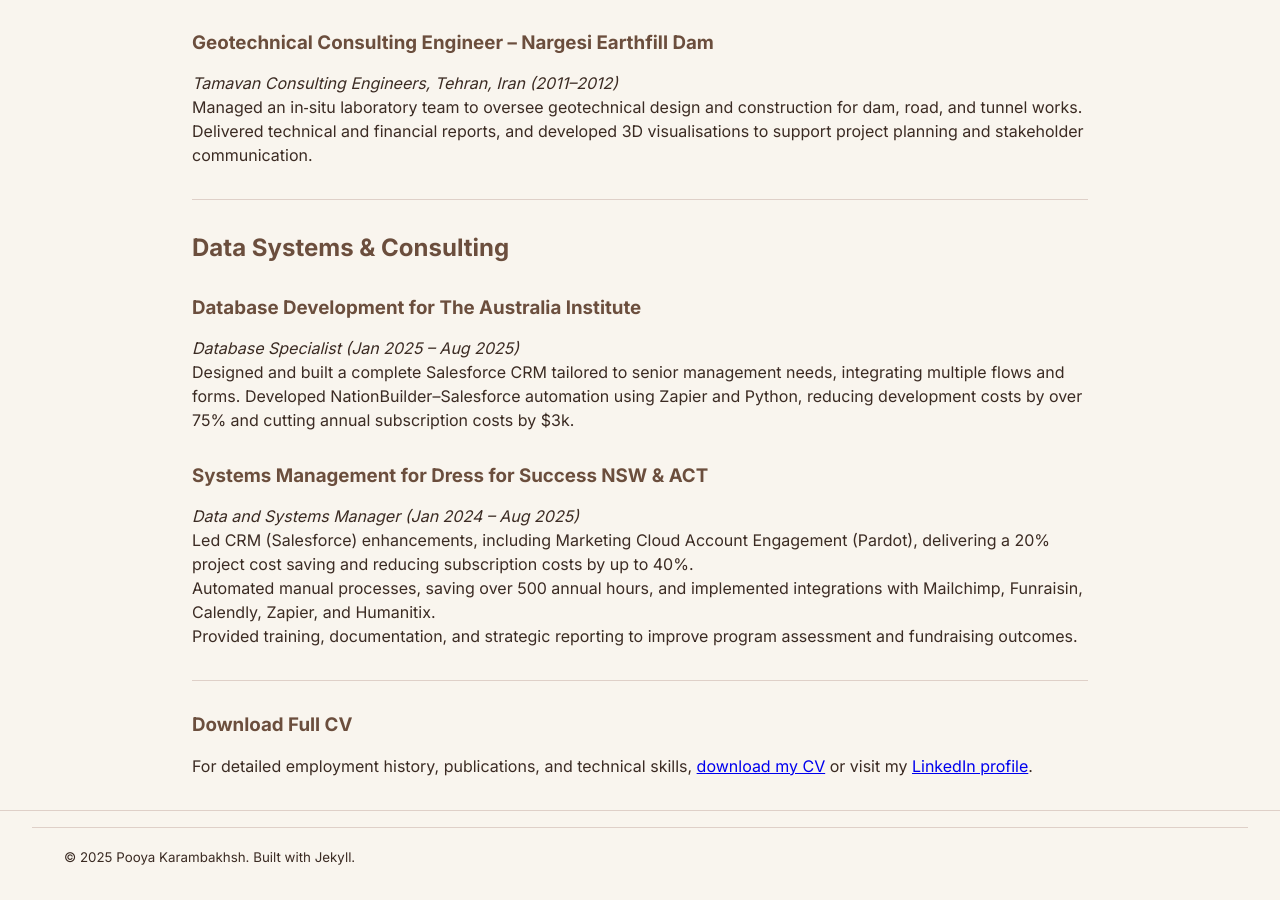
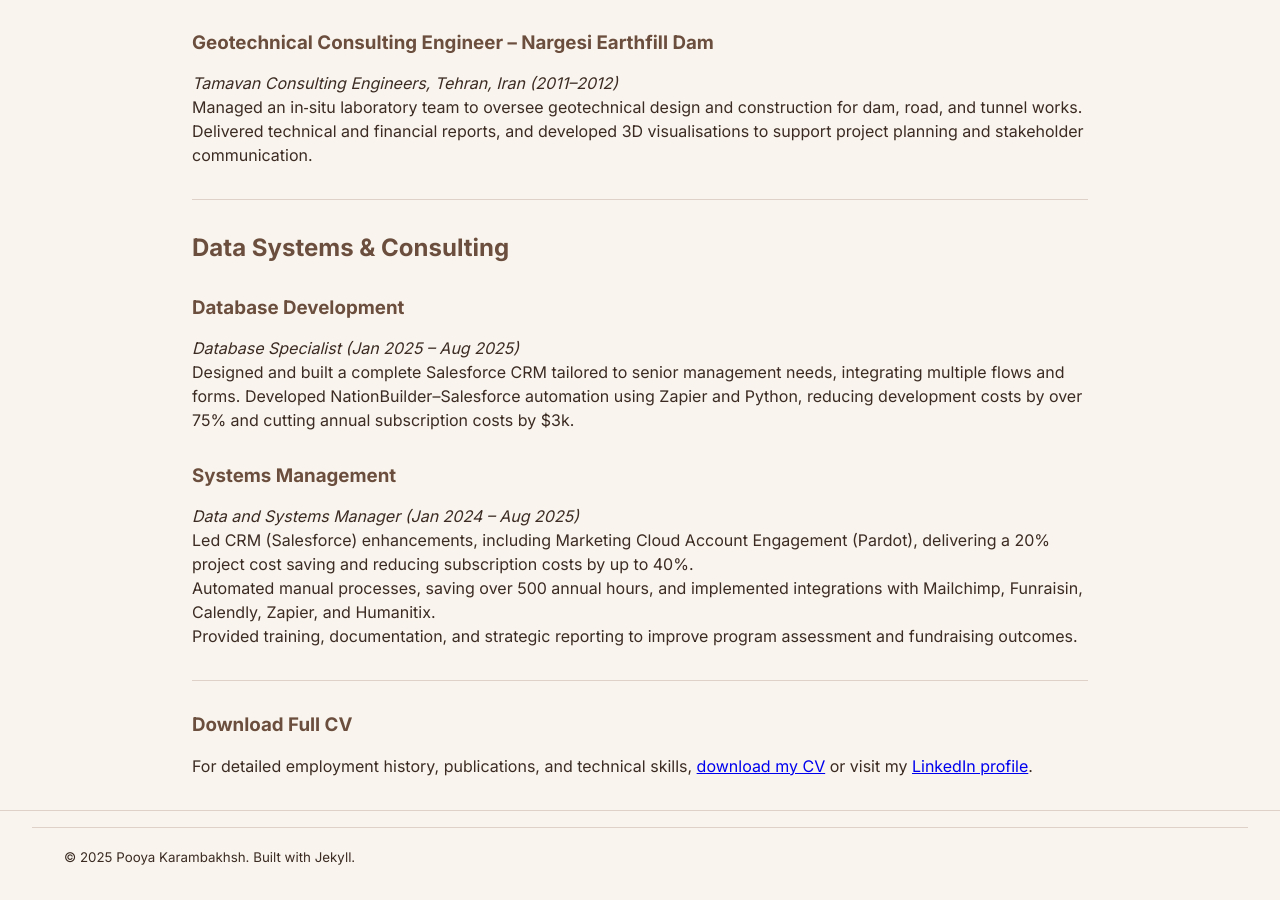
Before and after one commit to pooya-karambakhsh/pooya-karambakhsh.github.io, a Jekyll site: the page built from portfolio.md, in a window 1280 px wide and 900 px high, scrolled down 2102 px. Built offline with Jekyll 4.4.1, drawn with Linux system fonts in a browser that asks for light colours.

Commit message:
Updated Portfolio

```diff
--- a/portfolio.md
+++ b/portfolio.md
@@ -66,11 +66,11 @@
 
 ## **Data Systems & Consulting**
 
-### **Database Development for The Australia Institute**
+### **Database Development**
 *Database Specialist (Jan 2025 – Aug 2025)*
 Designed and built a complete Salesforce CRM tailored to senior management needs, integrating multiple flows and forms. Developed NationBuilder–Salesforce automation using Zapier and Python, reducing development costs by over 75% and cutting annual subscription costs by $3k.
 
-### **Systems Management for Dress for Success NSW & ACT**
+### **Systems Management**
 *Data and Systems Manager (Jan 2024 – Aug 2025)*
 Led CRM (Salesforce) enhancements, including Marketing Cloud Account Engagement (Pardot), delivering a 20% project cost saving and reducing subscription costs by up to 40%.
 Automated manual processes, saving over 500 annual hours, and implemented integrations with Mailchimp, Funraisin, Calendly, Zapier, and Humanitix.
```
